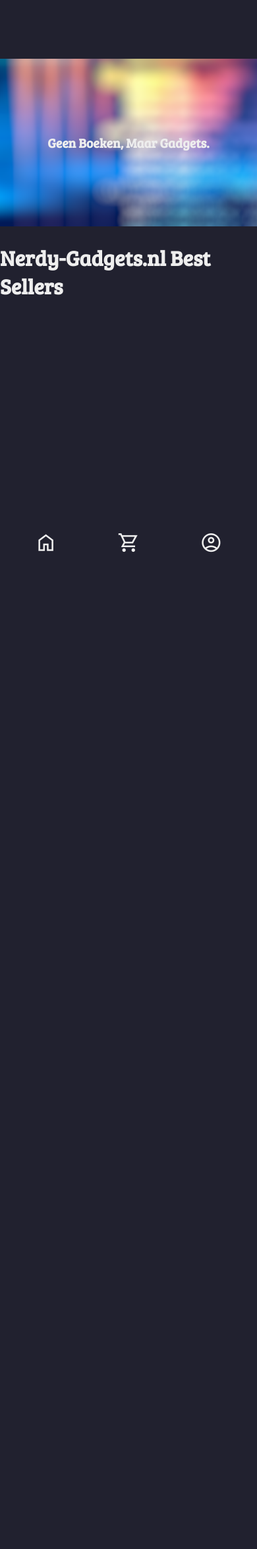
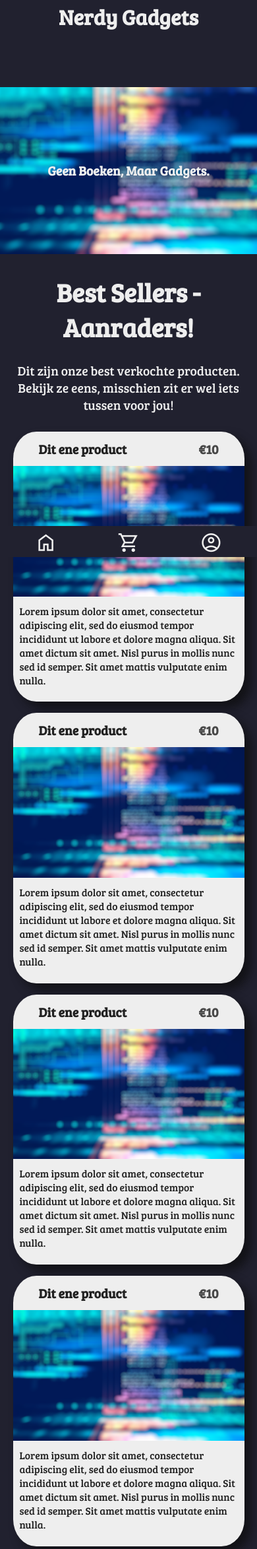
Before and after one commit to Qetrox/nerdy-gadgets, a PHP site: page / in a window 390 px wide. Shown: the top 2347 px of the page at 66% size. Before the commit the page ends 837 px from the top, so only its background shows below. Run offline with PHP 8.4, Linux system fonts and the light colour scheme.

Commit message:
Bestsellers toegevoegd, navbar aanpassingen.
Bestsellers toegevoegd, navbar aanpassingen.

Bestsellers zit nu onder het beginstuk van de homepage.
Momenteel bevatten de bestsellers alleen maar templates, dit moet later naar 'echte' producten veranderen.

Searchbar op mobile heb ik ook de hoekjes gegeven, en er staat "Nerdy Gadgets" boven de searchbar op mobile.
Navbar stuk wordt niet meer donkerder als je er over heen gaat met de muis. Nu komt er een streep aan de onderkant van het item. Ook is de transitie van 500ms naar 100ms gegaan.

```diff
--- a/index.php
+++ b/index.php
@@ -37,6 +37,7 @@
                 <form action="./search/" method="get">
                     <input type="text" name="query" id="query" placeholder="Zoek een product">
                 </form>
+                <h1 class="mobile-show">Nerdy Gadgets</h1>
             </div>
             <a href="./">
                 <div class="nav-item">
@@ -56,7 +57,47 @@
             <div class="background"></div>
         </div>
         <div class="best-sellers">
-            <h1>Nerdy-Gadgets.nl Best Sellers</h1>
+            <h1>Best Sellers - Aanraders!</h1>
+            <p>Dit zijn onze best verkochte producten.<br>Bekijk ze eens, misschien zit er wel iets tussen voor jou!</p>
+            <div class="bs-list">
+
+                <div class="bs">
+                    <h1>Dit ene product <span class="euro-text">€10</span> </h1>
+                    <img src="./images/mainFrame.png" alt="foto">
+                    <p>Lorem ipsum dolor sit amet, consectetur adipiscing elit, sed do eiusmod tempor incididunt ut labore et dolore magna aliqua. Sit amet dictum sit amet. Nisl purus in mollis nunc sed id semper. Sit amet mattis vulputate enim nulla. </p>
+                </div>
+
+                <div class="bs">
+                    <h1>Dit ene product <span class="euro-text">€10</span> </h1>
+                    <img src="./images/mainFrame.png" alt="foto">
+                    <p>Lorem ipsum dolor sit amet, consectetur adipiscing elit, sed do eiusmod tempor incididunt ut labore et dolore magna aliqua. Sit amet dictum sit amet. Nisl purus in mollis nunc sed id semper. Sit amet mattis vulputate enim nulla. </p>
+                </div>
+
+                <div class="bs">
+                    <h1>Dit ene product <span class="euro-text">€10</span> </h1>
+                    <img src="./images/mainFrame.png" alt="foto">
+                    <p>Lorem ipsum dolor sit amet, consectetur adipiscing elit, sed do eiusmod tempor incididunt ut labore et dolore magna aliqua. Sit amet dictum sit amet. Nisl purus in mollis nunc sed id semper. Sit amet mattis vulputate enim nulla. </p>
+                </div>
+
+                <div class="bs">
+                    <h1>Dit ene product <span class="euro-text">€10</span> </h1>
+                    <img src="./images/mainFrame.png" alt="foto">
+                    <p>Lorem ipsum dolor sit amet, consectetur adipiscing elit, sed do eiusmod tempor incididunt ut labore et dolore magna aliqua. Sit amet dictum sit amet. Nisl purus in mollis nunc sed id semper. Sit amet mattis vulputate enim nulla. </p>
+                </div>
+
+                <div class="bs">
+                    <h1>Dit ene product <span class="euro-text">€10</span> </h1>
+                    <img src="./images/mainFrame.png" alt="foto">
+                    <p>Lorem ipsum dolor sit amet, consectetur adipiscing elit, sed do eiusmod tempor incididunt ut labore et dolore magna aliqua. Sit amet dictum sit amet. Nisl purus in mollis nunc sed id semper. Sit amet mattis vulputate enim nulla. </p>
+                </div>
+
+                <div class="bs">
+                    <h1>Dit ene product <span class="euro-text">€10</span> </h1>
+                    <img src="./images/mainFrame.png" alt="foto">
+                    <p>Lorem ipsum dolor sit amet, consectetur adipiscing elit, sed do eiusmod tempor incididunt ut labore et dolore magna aliqua. Sit amet dictum sit amet. Nisl purus in mollis nunc sed id semper. Sit amet mattis vulputate enim nulla. </p>
+                </div>
+
+            </div>
         </div>
 
     </main>
@@ -86,31 +127,6 @@
         </div>
     </footer>
 </body>
-<script>
-    let i = 0;
-    const options = [
-        'Gadgets Voor de Echte Nerds.', //1
-        'Nerd Certified.', //2
-        'Voor de Tech-Lovers.', //3
-        'Voor Nerds, Door Nerds.', //4
-        'Wat heeft een Nerd niet Nodig?', //5
-        'De Beste Winkel voor Nerds.', //6
-        'Wordt ook een Nerd!', //7
-        'De Beste Kwaliteit Gadgets.', //8
-        'Nerds zijn cool, Gadgets nog cooler.', //9
-        'Geen Boeken, Maar Gadgets.', //10
-    ];
-    const number = Math.floor(Math.random() * 10);
-    const string = options[number];
-
-    function typeWriter() {
-        if (i < string.length) {
-            document.getElementById("typewriter").innerHTML += string.charAt(i);
-            i++;
-            setTimeout(typeWriter, 50);
-        }
-    }
-    typeWriter()
-</script>
+<script src="typewriter.js"></script>
 
 </html>
--- a/stylesheet.css
+++ b/stylesheet.css
@@ -41,7 +41,7 @@ footer {
     height: calc(10vh + 10px);
     text-align: center;
     align-items: center;
-    transition: 200ms ease-in-out;
+    transition: 100ms ease-in-out;
 }
 
 .mobile-nav-item {
@@ -54,10 +54,15 @@ footer {
     left: 0;
 }
 
+.mobile-show {
+    visibility: hidden;
+    position: absolute;
+}
+
 .nav-item {
     font-size: 3vh;
     height: 100%;
-    transition: 500ms ease-in-out;
+    transition: 100ms ease-in-out;
 }
 
 .nav-searchbar input{
@@ -86,11 +91,11 @@ footer {
 }
 
 .navbar a:hover {
-    background-color: rgba(0, 0, 0, 0.2);
-    border-radius: 30px;
+    border-bottom: 5px solid #EEEEEE;
+    transition: 100ms ease-in-out;
     .nav-item {
         transform: translate(0px, -5px);
-        transition: 500ms ease-in-out;
+        transition: 100ms ease-in-out;
     }
 }
 
@@ -111,6 +116,56 @@ footer {
     border-top: 5px solid #21212F;
 }
 
+.best-sellers {
+    text-align: center;
+    font-size: 1.5vw;
+}
+
+.bs-list {
+    font-size: 1vw;
+    display: flex;
+    justify-content: space-evenly;
+    align-items: center;
+    flex-wrap: wrap;
+}
+
+.bs img {
+    width: inherit;
+}
+
+.bs {
+    margin: 4vh 1vw;
+    width: 25vw;
+    height: 30vw;
+    overflow: hidden;
+    background-color: #EEEEEE;
+    text-align: center;
+    border-radius: 10%;
+    color: #212121;
+    box-shadow: 10px 10px 15px rgba(12, 12, 12, 0.7);
+    transition: 200ms ease-in-out;
+}
+
+.bs:hover {
+    box-shadow: 15px 15px 20px rgba(12, 12, 12, 0.7);
+    transition: 200ms ease-in-out;
+}
+
+.bs h1 {
+    text-align: left;
+    margin-left: 2vw;
+}
+
+.bs p {
+    text-align: left;
+    margin: 10px 10px;
+}
+
+.bs .euro-text {
+    color: rgba(0, 0, 0, 0.7);
+    float: right;
+    margin-right: 2vw;
+}
 
 .main-menu-display h1{
     font-size: 5vw;
@@ -122,8 +177,56 @@ footer {
         visibility: hidden;
     }
 
+    .mobile-show {
+        visibility: visible;
+        position: absolute;
+        top: 0.5vh;
+        margin: 0;
+    }
+
     .navbar .nav-logo a {
         visibility: hidden;
+    }
+
+    .best-sellers {
+        text-align: center;
+        font-size: 5vw;
+    }
+
+    .bs-list {
+        font-size: 1vw;
+        display: flex;
+        justify-content: space-evenly;
+        align-items: center;
+        flex-wrap: wrap;
+    }
+
+    .bs img {
+        width: inherit;
+    }
+
+    .bs {
+        margin: 1vh 0vw;
+        width: 90vw;
+        height: 105vw;
+    }
+
+    .bs h1 {
+        font-size: 5vw;
+        text-align: left;
+        margin-left: 10vw;
+    }
+
+    .bs p {
+        text-align: left;
+        margin: 10px 10px;
+        font-size: 4vw;
+    }
+
+    .bs .euro-text {
+        color: rgba(0, 0, 0, 0.7);
+        float: right;
+        margin-right: 10vw;
     }
 
     .main-menu-display {
@@ -153,7 +256,7 @@ footer {
         display: flex;
         flex-direction: column;
         align-items: center;
-        height: 10vh;
+        height: 15vh;
         padding: 0;
         margin: 0;
     }
@@ -207,6 +310,7 @@ footer {
         border: 0px;
         box-sizing: border-box;
         text-align: center;
+        border-radius: 100px 20px;
     }
 
     .material-symbols-sharp {
--- /dev/null
+++ b/typewriter.js
@@ -0,0 +1,24 @@
+let i = 0;
+const options = [
+    'Gadgets Voor de Echte Nerds.', //1
+    'Nerd Certified.', //2
+    'Voor de Tech-Lovers.', //3
+    'Voor Nerds, Door Nerds.', //4
+    'Wat heeft een Nerd niet Nodig?', //5
+    'De Beste Winkel voor Nerds.', //6
+    'Wordt ook een Nerd!', //7
+    'De Beste Kwaliteit Gadgets.', //8
+    'Nerds zijn Cool, Gadgets nog Cooler.', //9
+    'Geen Boeken, Maar Gadgets.', //10
+];
+const number = Math.floor(Math.random() * 10);
+const string = options[number];
+
+function typeWriter() {
+    if (i < string.length) {
+        document.getElementById("typewriter").innerHTML += string.charAt(i);
+        i++;
+        setTimeout(typeWriter, 50);
+    }
+}
+typeWriter()
```
